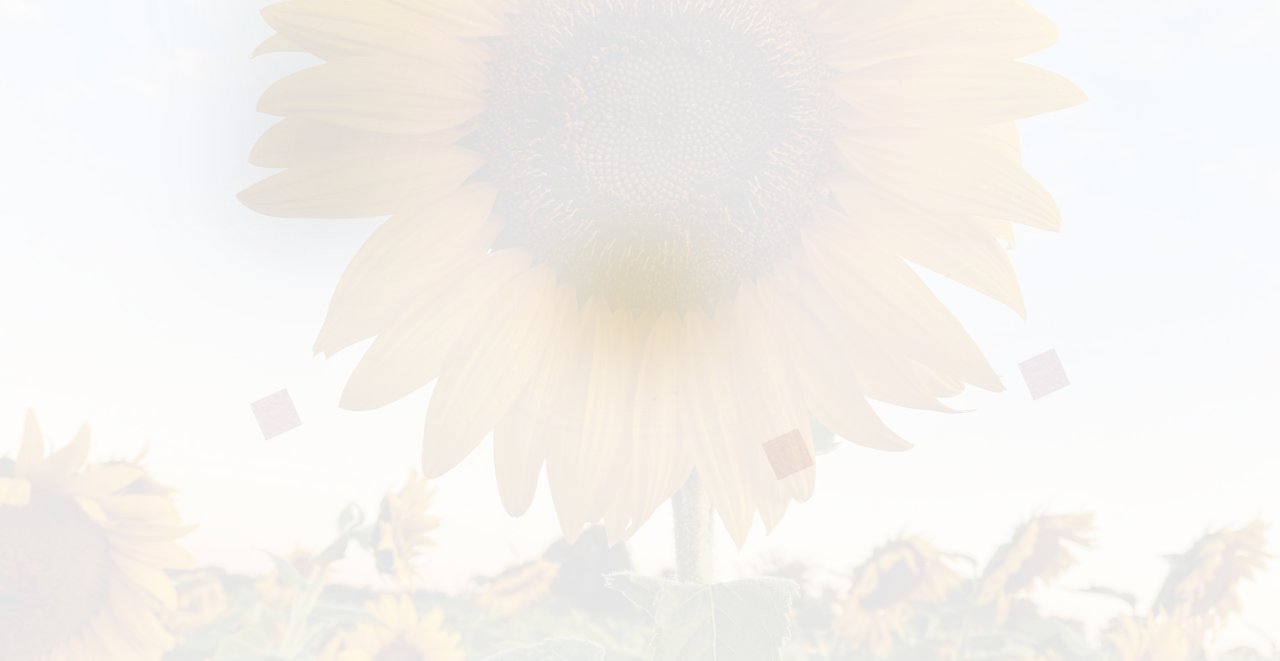
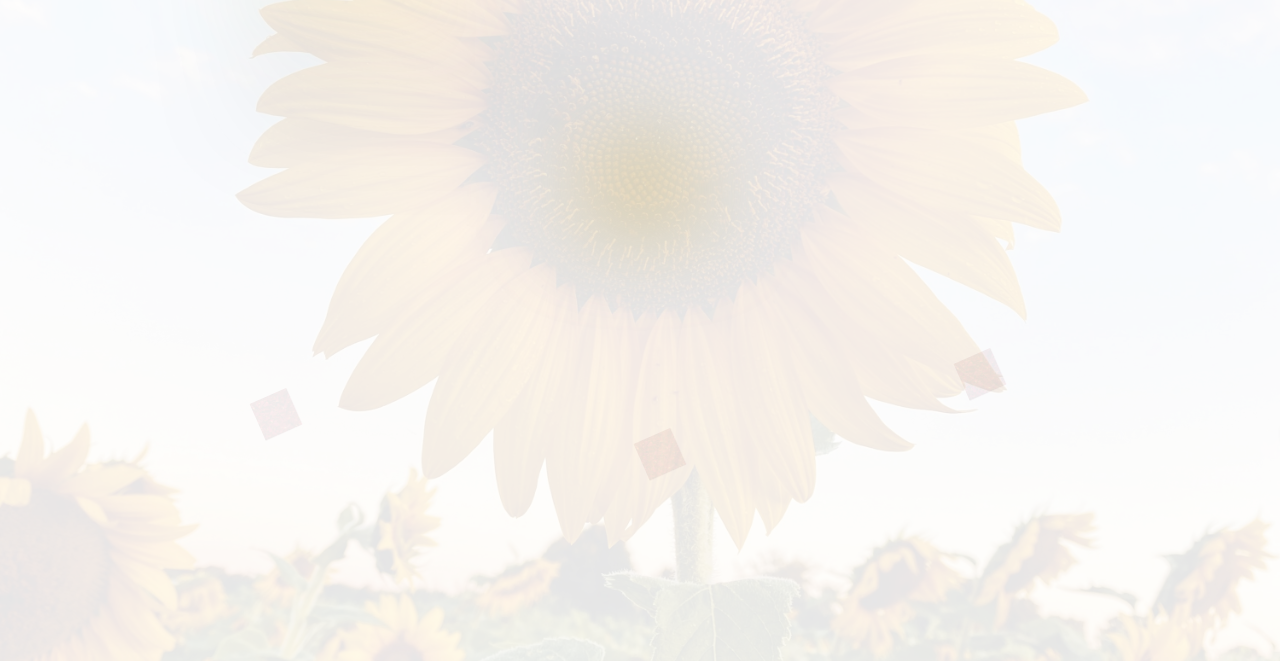
Before and after one commit to ap7812/toffu, a plain HTML site: page safeplace.html in a window 1280 px wide. Shown: the part 139-800 px from the top of the page. Drawn offline with nearby package versions, Linux system fonts and the light colour scheme.

Commit message:
Update safeplace.html

```diff
--- a/safeplace.html
+++ b/safeplace.html
@@ -10,18 +10,13 @@
   <div class="page-transition"></div>
   <div class="sunflower-bg"></div>
 
-  <div class="container clear-on-scroll" style="filter:blur(50px); transition: filter 1s ease-out;">
+  <!-- Blurred content container -->
+  <div class="container clear-on-scroll" style="filter: blur(50px); transition: filter 1s ease;">
     <h2>The Safe Place</h2>
-    <p class="sans">
-      You held me when I broke.<br>
-      I cried in your arms, truly cried.<br>
-      It was the first time I felt safe in someone else's silence.<br><br>
+    <p class="sans">You held me. I cried. And I found clarity in your arms.</p>
+    <p class="sans">As I scroll, the blur lifts. Just like it did in that moment with you.</p>
 
-      You didn’t fix me.<br>
-      You just stayed.<br>
-      And in that stillness, I softened.<br>
-      And in that softness, I healed.
-    </p>
+    <!-- Next button -->
     <div style="text-align:center; margin-top:50px;">
       <button onclick="location.href='final.html'">Next →</button>
     </div>
@@ -29,7 +24,7 @@
 
   <!-- Floating petals -->
   <img src="petal.png" class="petal" style="left:20%; top:90%;">
-  <img src="petal.png" class="petal" style="left:60%; top:95%;">
-  <img src="petal.png" class="petal" style="left:80%; top:85%;">
+  <img src="petal.png" class="petal" style="left:50%; top:95%;">
+  <img src="petal.png" class="petal" style="left:75%; top:85%;">
 </body>
 </html>
```
